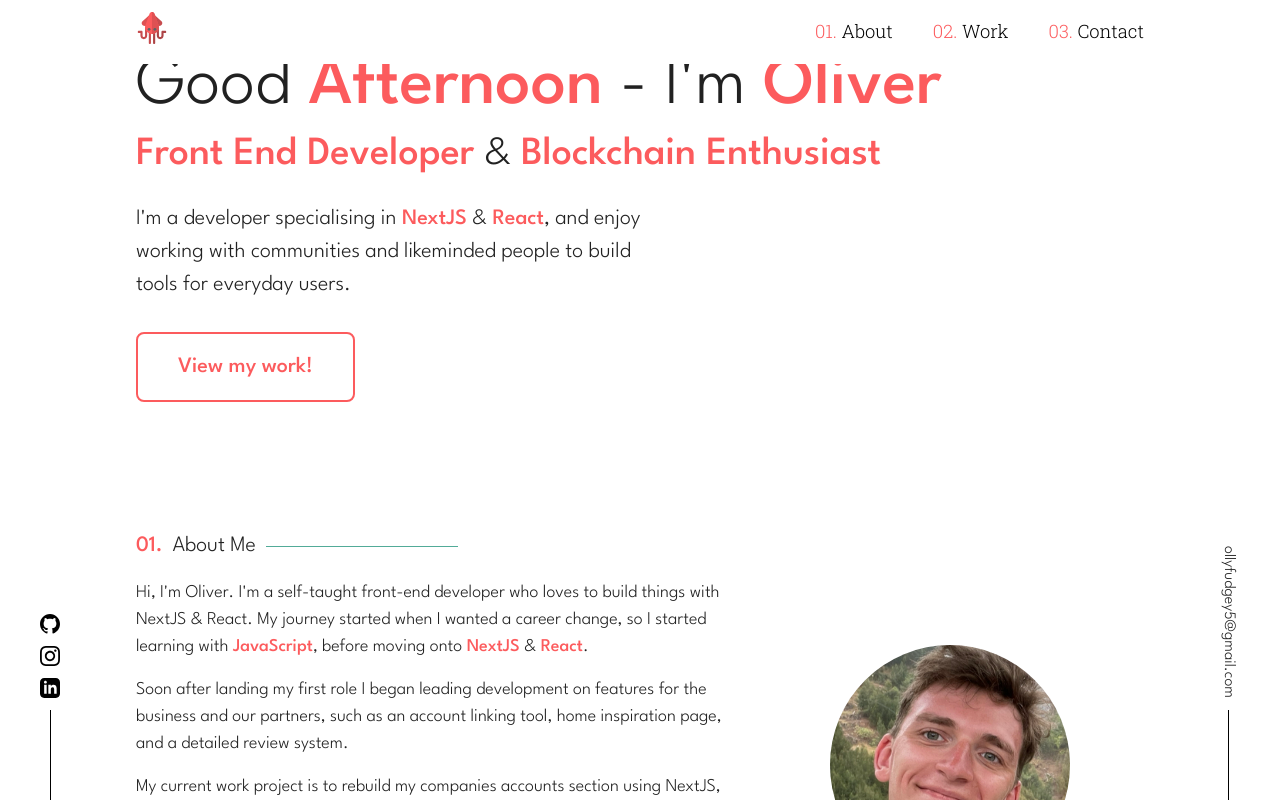
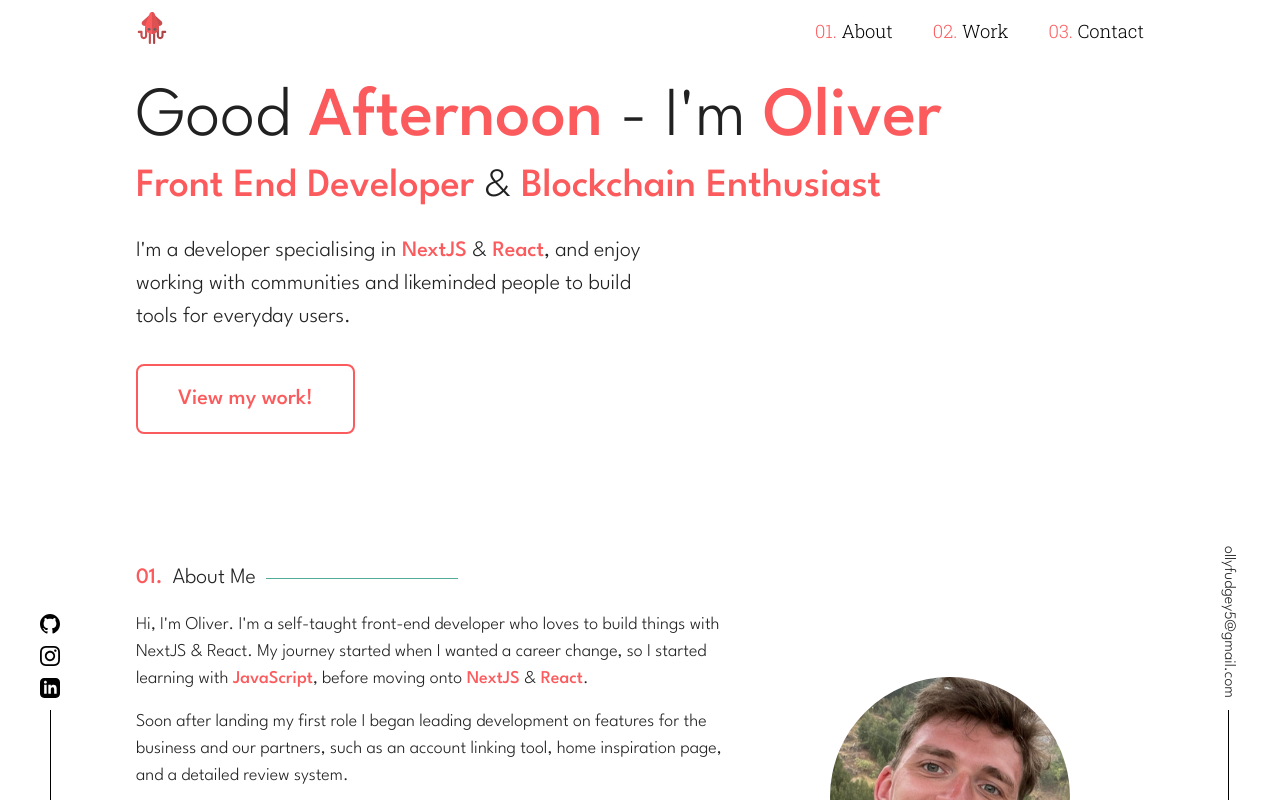
Before and after one commit to Keane54/portfolio-website, a Next.js app: page / in a window 1280 px wide. Shown: the top 800 px of the page. Built offline with nearby package versions, Linux system fonts and the light colour scheme.

Commit message:
Add condition to prevent appbar disappearing when menu is open

```diff
--- a/components/header/HeaderBar.js
+++ b/components/header/HeaderBar.js
@@ -31,7 +31,7 @@ const squidWiggle = keyframes`
 
 const HeaderBar = ( { theme } ) => {
 
-    const {isDesktop} = useContext(AppContext)
+    const {isDesktop, open} = useContext(AppContext)
 
     const scrollDirection = useScrollDirection()
 
@@ -42,7 +42,7 @@ const HeaderBar = ( { theme } ) => {
             position: 'fixed',
             top: 0,
             transition: 'transform 250ms ease-in-out',
-            transform: scrollDirection === "down" ? 'translateY(-100%)' : 'translateY(0)',
+            transform: scrollDirection === "down" && !open ? 'translateY(-100%)' : 'translateY(0)',
         }}>
             <Container sx={{
                 '@media (max-width: 1280px) and (min-width: 900px)': {
--- a/pages/index.js
+++ b/pages/index.js
@@ -56,7 +56,7 @@ export default function Home() {
             sx={{
               filter: open ? 'blur(6px)' : 'none',
               transition: 'filter 200ms ease-in-out',
-              mt: 6,
+              mt: 10,
               mb: 2,
               overflow: 'hidden',
               '& .highlightedText': {
```
